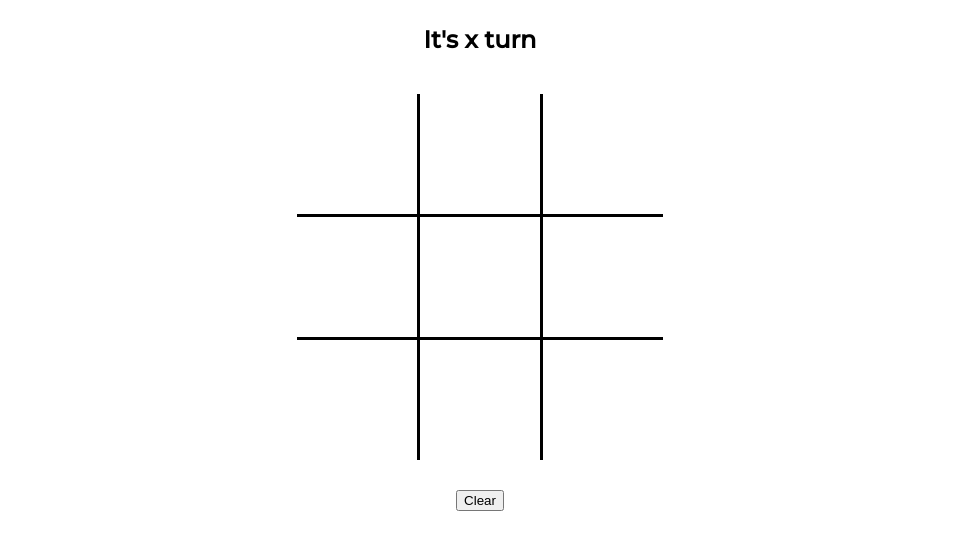
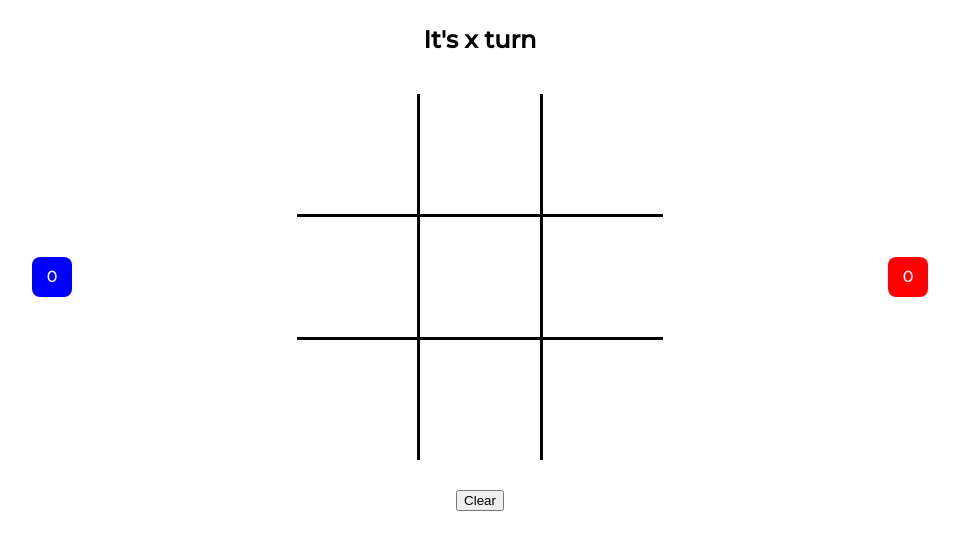
Before and after one commit to Maripirs/GA-Project-0, a plain HTML site: page tic-tac-toe/index.html in a window 1280 px wide. Shown: the part 103-652 px from the top of the page, without its empty margins (160-1119 px from the left). Drawn offline with Linux system fonts and the light colour scheme.

Commit message:
added win tracker

```diff
--- a/tic-tac-toe/app.js
+++ b/tic-tac-toe/app.js
@@ -43,12 +43,16 @@ clear(){
 eventlistener clearbutton (click, clear())
 
 */
+
 const gameContainer = document.querySelector('.gameCont')
 const clearBtn = document.querySelector('.clear')
 const squares = document.querySelectorAll('.square')
 const h2 = document.querySelector('h2')
+const oTrack = document.querySelector('#oTracker')
+const xTrack = document.querySelector('#xTracker')
 let currentPlayer = 'x'
-
+let oWins = 0
+let xWins = 0
 let gameGrid = [
     [0, 0, 0],
     [0, 0, 0],
@@ -72,6 +76,7 @@ const clearGame = () => {
     results.style.display = 'none'
     gameOver = false
     round = 1
+    displayCurrentPlayer()
 }
 
 
@@ -90,26 +95,22 @@ const checkWinCondition = () => {
         if (currentPlayer === gameGrid[i][0] &&
             currentPlayer === gameGrid[i][1] &&
             currentPlayer === gameGrid[i][2]) {
-            console.log(currentPlayer, ' Wins!')
             return currentPlayer
         }
         if (currentPlayer === gameGrid[0][i] &&
             currentPlayer === gameGrid[1][i] &&
             currentPlayer=== gameGrid[2][i]) {
-            console.log(currentPlayer, ' Wins!')
             return currentPlayer
         }
     }
     if (currentPlayer === gameGrid[0][0] &&
         currentPlayer === gameGrid[1][1] &&
         currentPlayer === gameGrid[2][2]) {
-        console.log(currentPlayer, ' Wins!')
         return currentPlayer
     }
     if (currentPlayer === gameGrid[0][2] &&
         currentPlayer === gameGrid[1][1] &&
         currentPlayer === gameGrid[2][0]) {
-        console.log(currentPlayer, ' Wins!')
         return currentPlayer
     }
     if (round === 9){
@@ -137,6 +138,7 @@ const displayWinner = (winner) => {
         } else {
             results.style.backgroundColor = 'blue'
         }
+        updateWinTracker()
     } else{
         winText.textContent = `It's a tie!`
     }
@@ -150,6 +152,17 @@ const  displayCurrentPlayer = () =>{
     }
 
 }
+
+const updateWinTracker =() =>{
+    if(currentPlayer != 'x'){
+        xWins === 1
+        xTrack.textContent = xWins
+    }else if(currentPlayer != 'o'){
+        oWins === 1
+        oTrack.textContent = oWins
+    }
+}
+
 gameContainer.addEventListener('click', function(e){
     if(gameOver === false){
         if (e.target.textContent === ''){
@@ -159,9 +172,12 @@ gameContainer.addEventListener('click', function(e){
             } else {
                 e.target.style.color = 'blue'
             }
+
             gridID = e.target.id
             updateGameGrid(gridID)
+
             let winner = checkWinCondition()
+
             if (winner === currentPlayer || winner === 'tie') displayWinner(winner)
             changeCurrentPlayer()
             displayCurrentPlayer()
--- a/tic-tac-toe/index.html
+++ b/tic-tac-toe/index.html
@@ -11,6 +11,8 @@
 <body>
     <h1>Tic Tac Toe</h1>
     <h2> It's x turn</h2>
+    <div id="gameAndTrackers">
+        <div id="oTracker" class="tracker">0</div>
         <div class = 'gameCont'>
             <div class = 'rowCont' id = 'row 1'>
                 <div class = 'square row1 col1' id="r1c1"></div>
@@ -28,6 +30,8 @@
                 <div class = 'square row3 col3' id="r3c3"></div>
             </div>
         </div>
+        <div id="xTracker" class="tracker">0</div>
+    </div>
     <button class = clear> Clear</button>
     <div class = 'results'>
         <h3 class = 'winner'></h3>
--- a/tic-tac-toe/style.css
+++ b/tic-tac-toe/style.css
@@ -74,3 +74,27 @@ h2{
     font-size: 3vmin;
     margin-bottom: 5vmin;
 }
+
+#gameAndTrackers{
+    display: flex;
+    flex-direction: row;
+    justify-content: space-between;
+    align-items: center;
+    width: 70vw;
+}
+
+#xTracker{
+    background-color: red;
+}
+#oTracker{
+    background-color: blue;
+}
+.tracker{
+    width: 5vmin;
+    height: 5vmin;
+    border-radius: 1vmin;
+    color: white;
+    display: flex;
+    justify-content: center;
+    align-items: center;
+}
```
Lines whose indentation alone changed are shown as unchanged.
